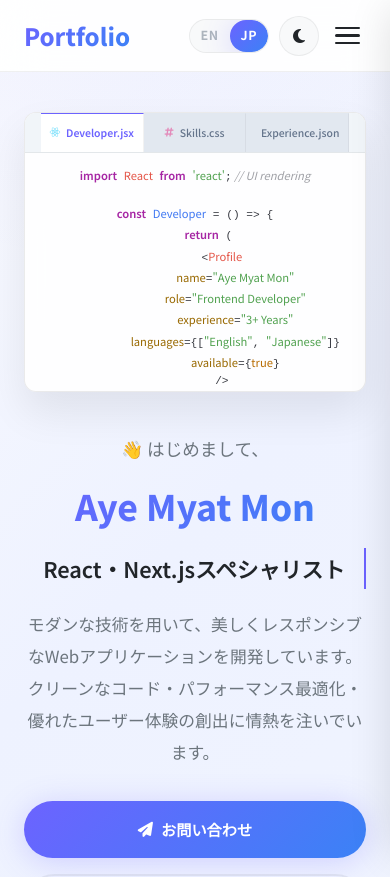
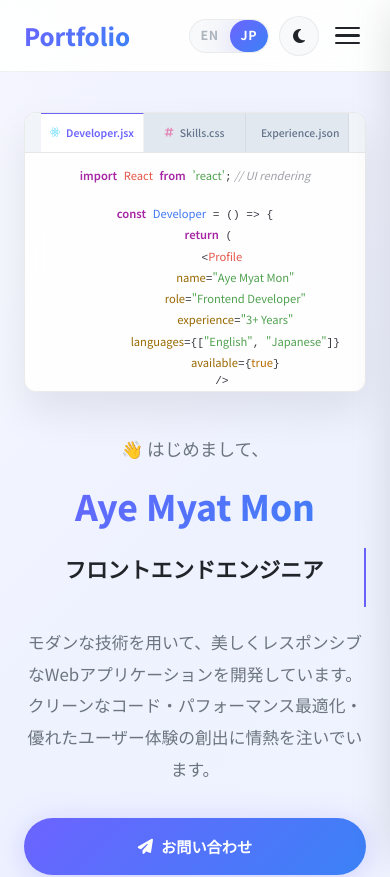
Before and after one commit to ashein-codethedreams/My-Portfolio, a Next.js app: page / in a window 390 px wide. Shown: the top 877 px of the page. Built offline with nearby package versions, Linux system fonts and the light colour scheme.

Commit message:
fix: stop mobile viewport shaking

```diff
--- a/components/Hero.jsx
+++ b/components/Hero.jsx
@@ -98,7 +98,10 @@ export default function Hero() {
                     </p>
                     <h1 className={styles.heroName}>{heroData.name}</h1>
                     <p className={`${styles.heroTitle} ${styles.typing}`}>
-                        {typedText}
+                        <span className={styles.typingText}>{typedText}</span>
+                        <span className={styles.mobileTitle}>
+                            {lang === 'ja' ? 'フロントエンドエンジニア' : 'Frontend Software Developer'}
+                        </span>
                     </p>
                     <p className={styles.heroDescription}>
 {t.description}</p>
--- a/components/Hero.module.css
+++ b/components/Hero.module.css
@@ -82,10 +82,15 @@
     font-weight: 600;
     color: var(--text-heading);
     margin-bottom: 20px;
+    min-height: 1.35em;
 }
 
 .typing {
     border-right: 2px solid var(--primary-start);
+}
+
+.mobileTitle {
+    display: none;
 }
 
 .heroDescription {
@@ -203,6 +208,18 @@
         font-size: 2.8rem;
     }
 
+    .heroTitle {
+        min-height: 2.7em;
+    }
+
+    .typingText {
+        display: none;
+    }
+
+    .mobileTitle {
+        display: inline;
+    }
+
     .heroDescription {
         margin: 0 auto 32px;
     }
```
